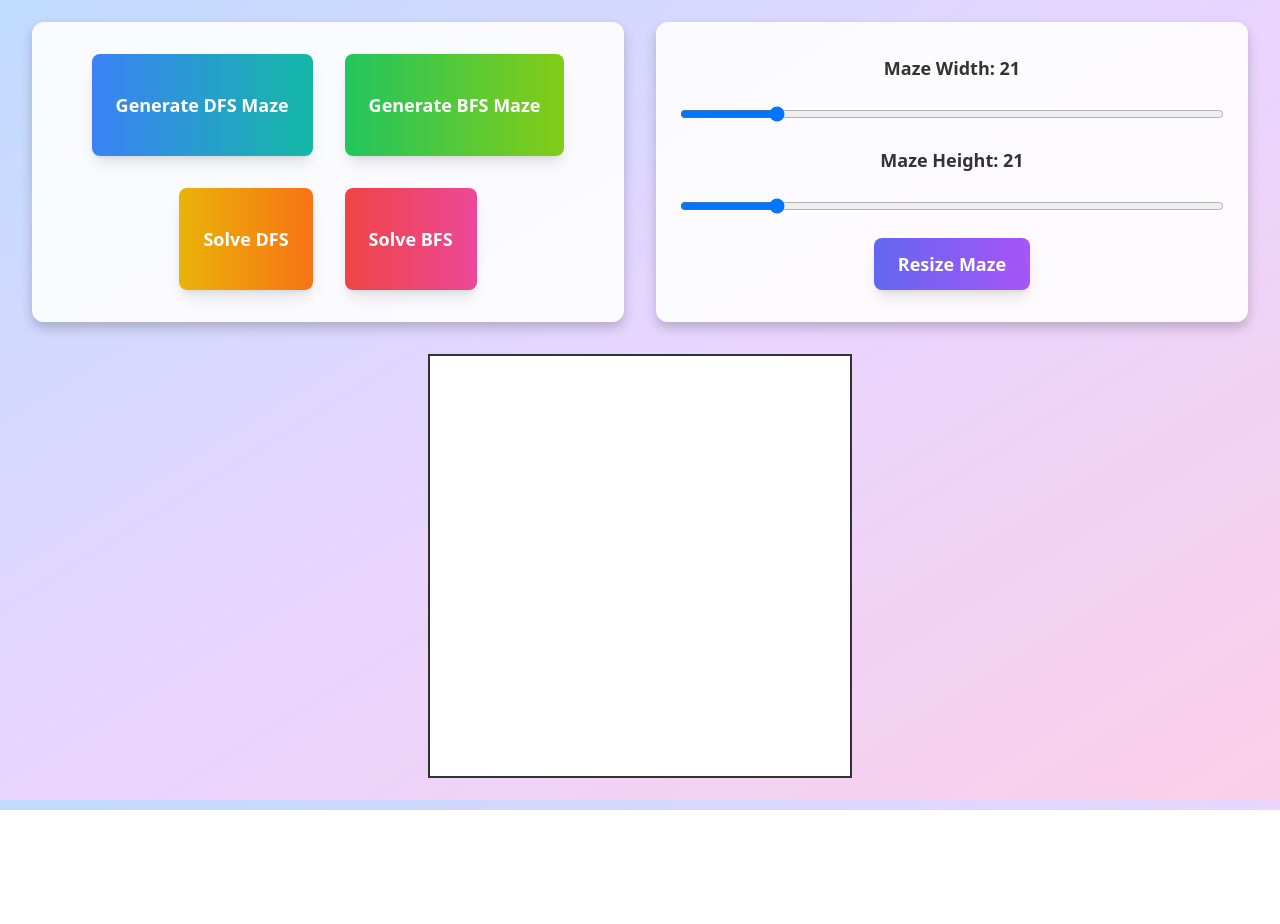
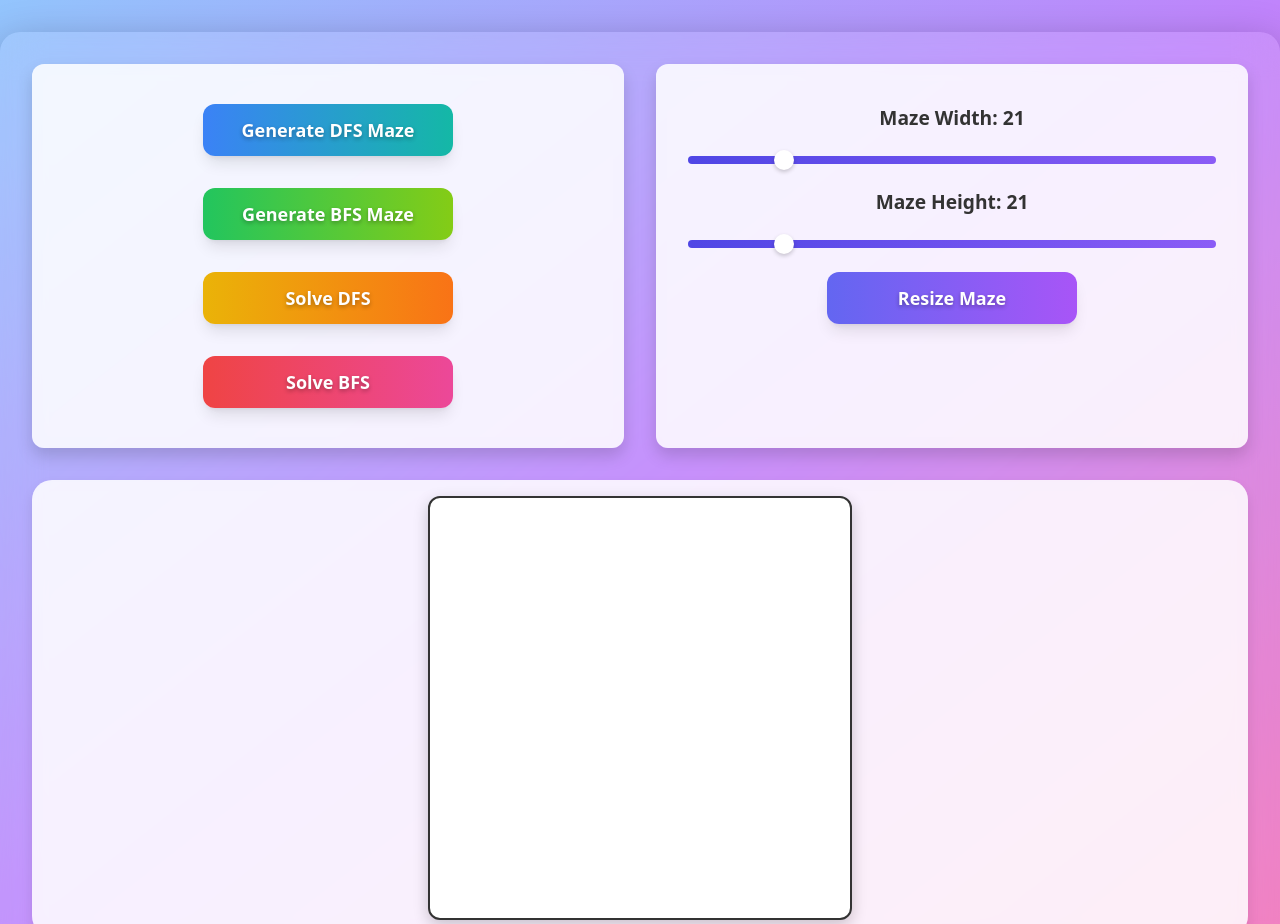
Before and after one commit to PawiX25/maze-creator-solver, a plain HTML site: page index.html in a window 1280 px wide. Shown: the top 924 px of the page. Before the commit the page ends 810 px from the top, so only its background shows below. Drawn offline with nearby package versions, Linux system fonts and the light colour scheme.

Commit message:
Enhanced design with glassmorphism effects and modern gradients

```diff
--- a/index.html
+++ b/index.html
@@ -9,56 +9,122 @@
         #mazeCanvas {
             border: 2px solid #333;
             background-color: white;
+            border-radius: 12px;
+            box-shadow: 0 5px 15px rgba(0, 0, 0, 0.2);
         }
+
         .container {
             display: grid;
             grid-template-columns: 1fr;
-            grid-template-rows: auto 1fr auto;
-            gap: 1.5rem;
-            max-width: 1000px;
-            margin: 0 auto;
+            grid-template-rows: auto auto 1fr;
+            gap: 2rem;
+            max-width: 900px;
+            margin: 2rem auto;
             padding: 2rem;
+            background: rgba(255, 255, 255, 0.1);
+            backdrop-filter: blur(20px);
+            border-radius: 20px;
+            box-shadow: 0 10px 40px rgba(0, 0, 0, 0.25);
             text-align: center;
         }
+
         .controls, .size-controls {
-            background: rgba(255, 255, 255, 0.9);
+            background: rgba(255, 255, 255, 0.85);
+            backdrop-filter: blur(10px);
             border-radius: 12px;
-            box-shadow: 0 6px 12px rgba(0, 0, 0, 0.2);
-            padding: 1.5rem;
-            width: 100%;
+            box-shadow: 0 8px 16px rgba(0, 0, 0, 0.15);
+            padding: 2rem;
+            transition: transform 0.3s ease, box-shadow 0.3s ease;
         }
+
+        .controls:hover, .size-controls:hover {
+            transform: translateY(-3px);
+            box-shadow: 0 12px 24px rgba(0, 0, 0, 0.2);
+        }
+
         .controls button, .size-controls button {
             margin: 0.5rem;
             padding: 0.75rem 1.5rem;
+            width: 100%;
+            max-width: 250px;
+            border-radius: 12px;
+            text-shadow: 0 2px 4px rgba(0, 0, 0, 0.3);
+            transition: transform 0.2s ease, box-shadow 0.2s ease;
         }
+
+        .controls button:hover, .size-controls button:hover {
+            transform: translateY(-2px) scale(1.05);
+            box-shadow: 0 10px 20px rgba(0, 0, 0, 0.2);
+        }
+
         .controls label, .size-controls label {
             display: block;
             margin: 0.5rem 0;
-            font-size: 1.125rem;
+            font-size: 1.2rem;
+            font-weight: 600;
             color: #333;
         }
+
         .size-controls input[type="range"] {
             width: 100%;
+            cursor: pointer;
+            appearance: none;
+            height: 8px;
+            border-radius: 5px;
+            background: linear-gradient(90deg, #4f46e5 0%, #8b5cf6 100%);
+            outline: none;
+            transition: background 0.3s ease;
         }
+
+        .size-controls input[type="range"]::-webkit-slider-thumb {
+            appearance: none;
+            width: 20px;
+            height: 20px;
+            border-radius: 50%;
+            background: white;
+            box-shadow: 0 2px 4px rgba(0, 0, 0, 0.2);
+            cursor: pointer;
+            transition: background 0.3s ease;
+        }
+
+        .size-controls input[type="range"]::-webkit-slider-thumb:hover {
+            background: #6366f1;
+        }
+
         .maze-canvas-wrapper {
             display: flex;
             justify-content: center;
             align-items: center;
+            background: rgba(255, 255, 255, 0.85);
+            backdrop-filter: blur(10px);
+            border-radius: 20px;
+            padding: 1rem;
+            box-shadow: 0 6px 12px rgba(0, 0, 0, 0.1);
+            transition: transform 0.3s ease, box-shadow 0.3s ease;
         }
+
+        .maze-canvas-wrapper:hover {
+            transform: translateY(-3px);
+            box-shadow: 0 10px 20px rgba(0, 0, 0, 0.2);
+        }
+
         @media (min-width: 768px) {
             .container {
                 grid-template-columns: 1fr 1fr;
                 grid-template-rows: auto 1fr;
                 gap: 2rem;
             }
+
             .maze-canvas-wrapper {
                 grid-column: 1 / span 2;
                 grid-row: 2;
             }
+
             .controls {
                 grid-column: 1;
                 grid-row: 1;
             }
+
             .size-controls {
                 grid-column: 2;
                 grid-row: 1;
@@ -66,17 +132,17 @@
         }
     </style>
 </head>
-<body class="bg-gradient-to-br from-blue-200 via-purple-200 to-pink-200 font-sans m-0 flex items-center justify-center h-screen">
+<body class="bg-gradient-to-br from-blue-300 via-purple-400 to-pink-400 font-sans m-0 flex items-center justify-center min-h-screen">
     <div class="container">
         <div class="maze-canvas-wrapper">
             <canvas id="mazeCanvas"></canvas>
         </div>
 
         <div class="controls flex flex-wrap justify-center gap-4">
-            <button class="text-lg font-semibold bg-gradient-to-r from-blue-500 to-teal-500 text-white rounded-lg shadow-lg hover:scale-105 transform transition-transform duration-300 ease-in-out" onclick="generateMazeDFS()">Generate DFS Maze</button>
-            <button class="text-lg font-semibold bg-gradient-to-r from-green-500 to-lime-500 text-white rounded-lg shadow-lg hover:scale-105 transform transition-transform duration-300 ease-in-out" onclick="generateMazeBFS()">Generate BFS Maze</button>
-            <button class="text-lg font-semibold bg-gradient-to-r from-yellow-500 to-orange-500 text-white rounded-lg shadow-lg hover:scale-105 transform transition-transform duration-300 ease-in-out" onclick="solveMazeDFS()">Solve DFS</button>
-            <button class="text-lg font-semibold bg-gradient-to-r from-red-500 to-pink-500 text-white rounded-lg shadow-lg hover:scale-105 transform transition-transform duration-300 ease-in-out" onclick="solveMazeBFS()">Solve BFS</button>
+            <button class="text-lg font-semibold bg-gradient-to-r from-blue-500 to-teal-500 text-white hover:from-blue-600 hover:to-teal-600 shadow-lg hover:scale-105 transform transition-transform duration-300 ease-in-out" onclick="generateMazeDFS()">Generate DFS Maze</button>
+            <button class="text-lg font-semibold bg-gradient-to-r from-green-500 to-lime-500 text-white hover:from-green-600 hover:to-lime-600 shadow-lg hover:scale-105 transform transition-transform duration-300 ease-in-out" onclick="generateMazeBFS()">Generate BFS Maze</button>
+            <button class="text-lg font-semibold bg-gradient-to-r from-yellow-500 to-orange-500 text-white hover:from-yellow-600 hover:to-orange-600 shadow-lg hover:scale-105 transform transition-transform duration-300 ease-in-out" onclick="solveMazeDFS()">Solve DFS</button>
+            <button class="text-lg font-semibold bg-gradient-to-r from-red-500 to-pink-500 text-white hover:from-red-600 hover:to-pink-600 shadow-lg hover:scale-105 transform transition-transform duration-300 ease-in-out" onclick="solveMazeBFS()">Solve BFS</button>
         </div>
 
         <div class="size-controls flex flex-col items-center gap-4">
@@ -86,7 +152,7 @@
             <label for="heightSlider" class="text-lg font-semibold">Maze Height: <span id="heightValue">21</span></label>
             <input id="heightSlider" type="range" min="5" max="100" value="21">
 
-            <button onclick="resizeMaze()" class="text-lg font-semibold bg-gradient-to-r from-indigo-500 to-purple-500 text-white rounded-lg shadow-lg hover:scale-105 transform transition-transform duration-300 ease-in-out">Resize Maze</button>
+            <button onclick="resizeMaze()" class="text-lg font-semibold bg-gradient-to-r from-indigo-500 to-purple-500 text-white hover:from-indigo-600 hover:to-purple-600 shadow-lg hover:scale-105 transform transition-transform duration-300 ease-in-out">Resize Maze</button>
         </div>
     </div>
 
```
